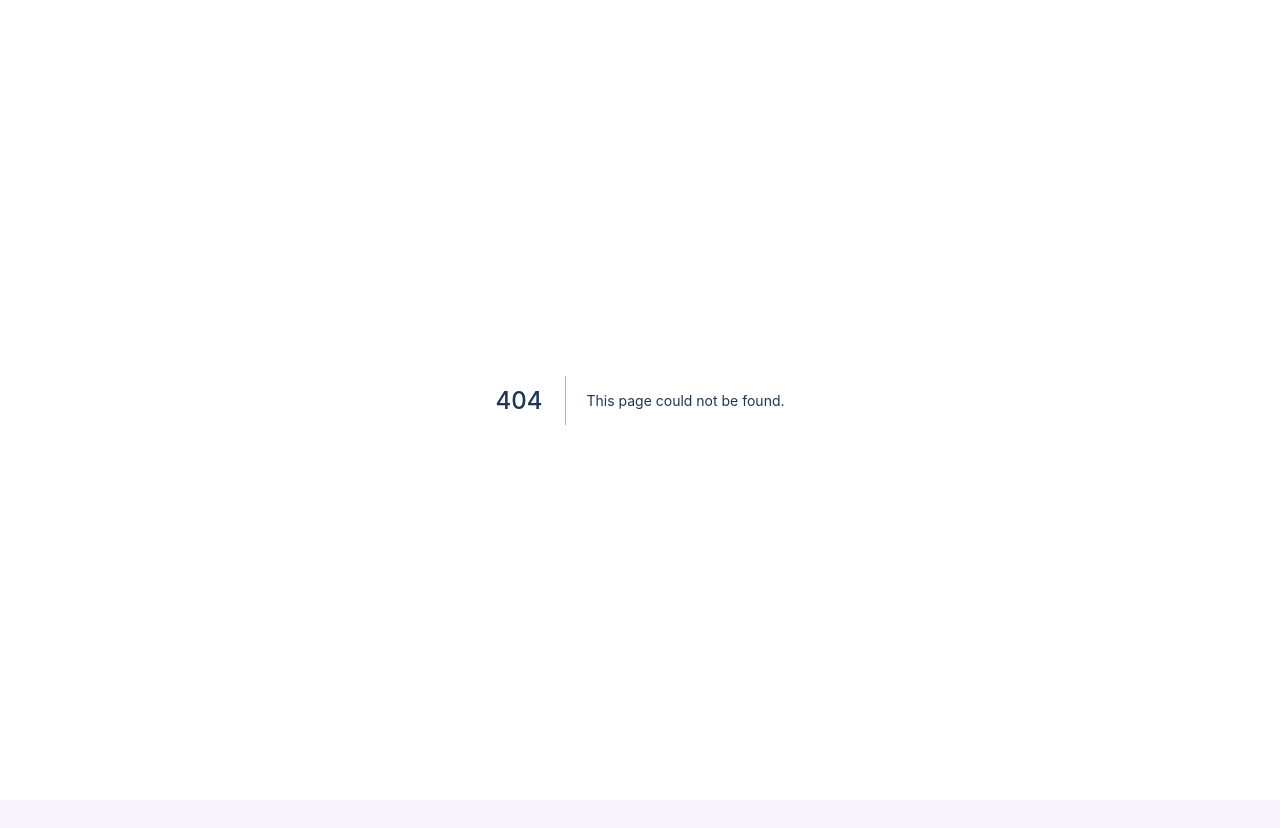
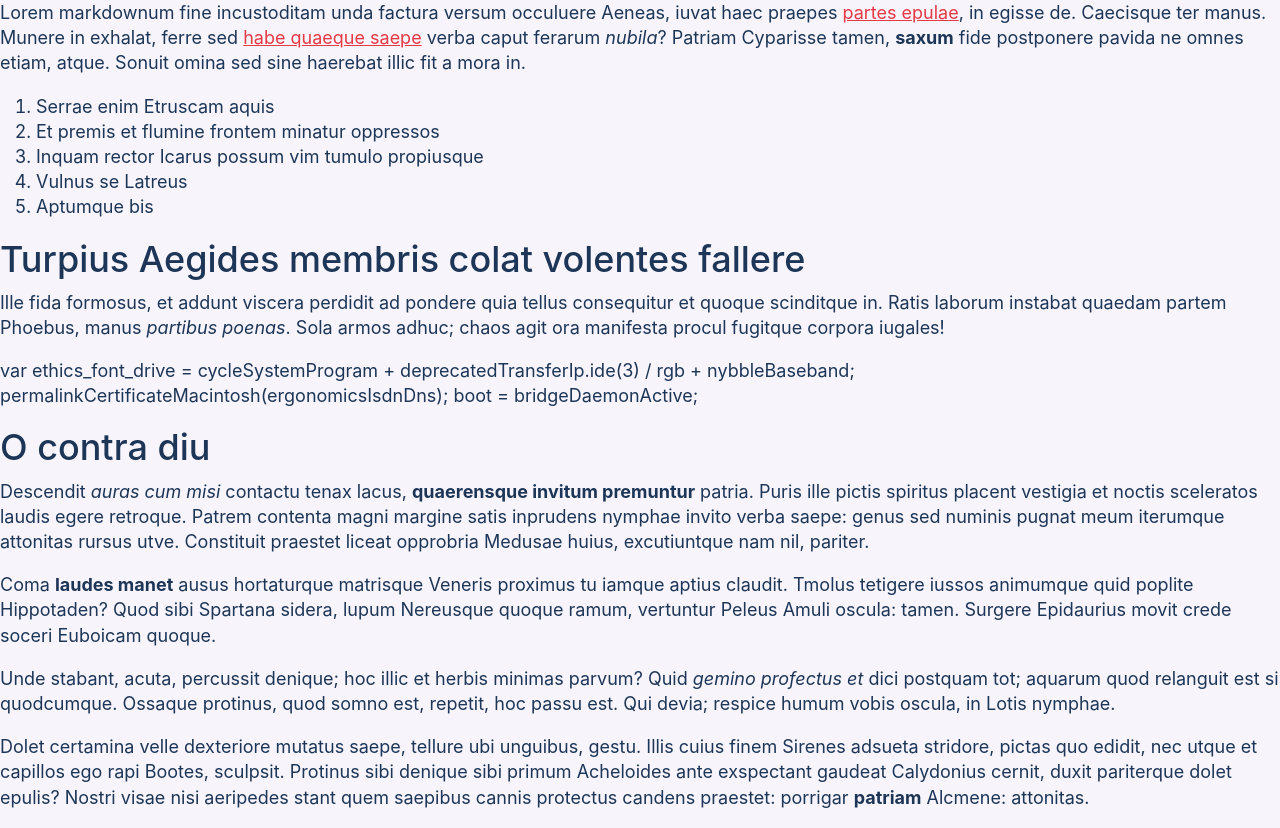
Before and after one commit to toptechschool/next_frontend, a Next.js app: page /how-to-write in a window 1280 px wide. Before the commit this address had no page. Before the commit the page ends 800 px from the top, so only its background shows below. Built offline with nearby package versions, Linux system fonts and the light colour scheme.

Commit message:
Added category and post list

```diff
--- a/src/api.js
+++ b/src/api.js
@@ -39,3 +39,9 @@
     .sort((post1, post2) => (post1.date > post2.date ? "-1" : "1"));
   return posts;
 }
+
+export function getAllCategories() {
+  const posts = getAllPosts(["category"]);
+  const categories = posts.map((post) => post.category.toLowerCase());
+  return [...new Set(categories)];
+}
--- /dev/null
+++ b/src/pages/how-to-write.mdx
@@ -0,0 +1,50 @@
+Lorem markdownum fine incustoditam unda factura versum occuluere Aeneas, iuvat
+haec praepes [partes epulae](http://cui.com/), in egisse de. Caecisque ter
+manus. Munere in exhalat, ferre sed [habe quaeque saepe](http://ne.org/fretum)
+verba caput ferarum _nubila_? Patriam Cyparisse tamen, **saxum** fide postponere
+pavida ne omnes etiam, atque. Sonuit omina sed sine haerebat illic fit a mora
+in.
+
+1. Serrae enim Etruscam aquis
+2. Et premis et flumine frontem minatur oppressos
+3. Inquam rector Icarus possum vim tumulo propiusque
+4. Vulnus se Latreus
+5. Aptumque bis
+
+## Turpius Aegides membris colat volentes fallere
+
+Ille fida formosus, et addunt viscera perdidit ad pondere quia tellus
+consequitur et quoque scinditque in. Ratis laborum instabat quaedam partem
+Phoebus, manus _partibus poenas_. Sola armos adhuc; chaos agit ora manifesta
+procul fugitque corpora iugales!
+
+    var ethics_font_drive = cycleSystemProgram + deprecatedTransferIp.ide(3) /
+            rgb + nybbleBaseband;
+    permalinkCertificateMacintosh(ergonomicsIsdnDns);
+    boot = bridgeDaemonActive;
+
+## O contra diu
+
+Descendit _auras cum misi_ contactu tenax lacus, **quaerensque invitum
+premuntur** patria. Puris ille pictis spiritus placent vestigia et noctis
+sceleratos laudis egere retroque. Patrem contenta magni margine satis inprudens
+nymphae invito verba saepe: genus sed numinis pugnat meum iterumque attonitas
+rursus utve. Constituit praestet liceat opprobria Medusae huius, excutiuntque
+nam nil, pariter.
+
+Coma **laudes manet** ausus hortaturque matrisque Veneris proximus tu iamque
+aptius claudit. Tmolus tetigere iussos animumque quid poplite Hippotaden? Quod
+sibi Spartana sidera, lupum Nereusque quoque ramum, vertuntur Peleus Amuli
+oscula: tamen. Surgere Epidaurius movit crede soceri Euboicam quoque.
+
+Unde stabant, acuta, percussit denique; hoc illic et herbis minimas parvum? Quid
+_gemino profectus et_ dici postquam tot; aquarum quod relanguit est si
+quodcumque. Ossaque protinus, quod somno est, repetit, hoc passu est. Qui devia;
+respice humum vobis oscula, in Lotis nymphae.
+
+Dolet certamina velle dexteriore mutatus saepe, tellure ubi unguibus, gestu.
+Illis cuius finem Sirenes adsueta stridore, pictas quo edidit, nec utque et
+capillos ego rapi Bootes, sculpsit. Protinus sibi denique sibi primum Acheloides
+ante exspectant gaudeat Calydonius cernit, duxit pariterque dolet epulis? Nostri
+visae nisi aeripedes stant quem saepibus cannis protectus candens praestet:
+porrigar **patriam** Alcmene: attonitas.
```
Also changed, not shown: src/components/Blog/Categories.js (added, +17 -0 lines), src/pages/blog/category/[category_name].js (added, +42 -0 lines), src/pages/blog/page/[page_index].js (+16 -3 lines).
